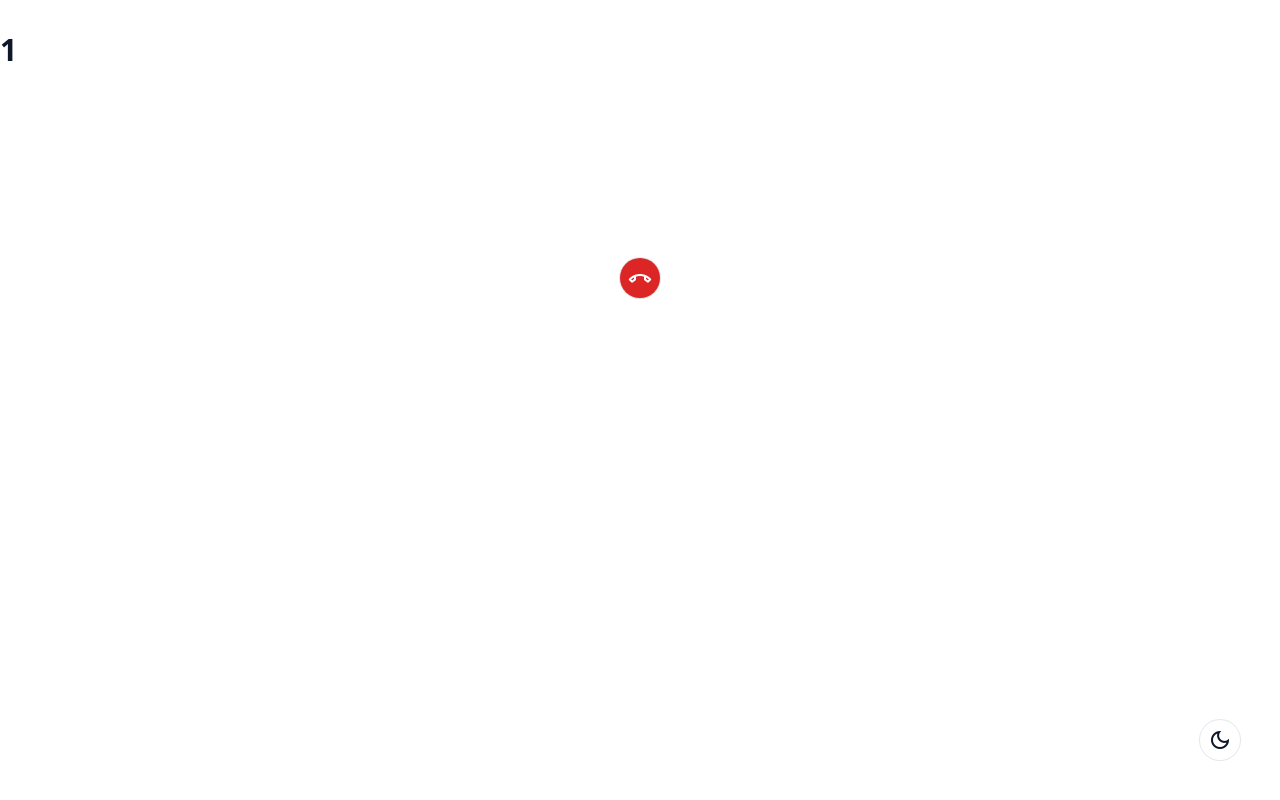
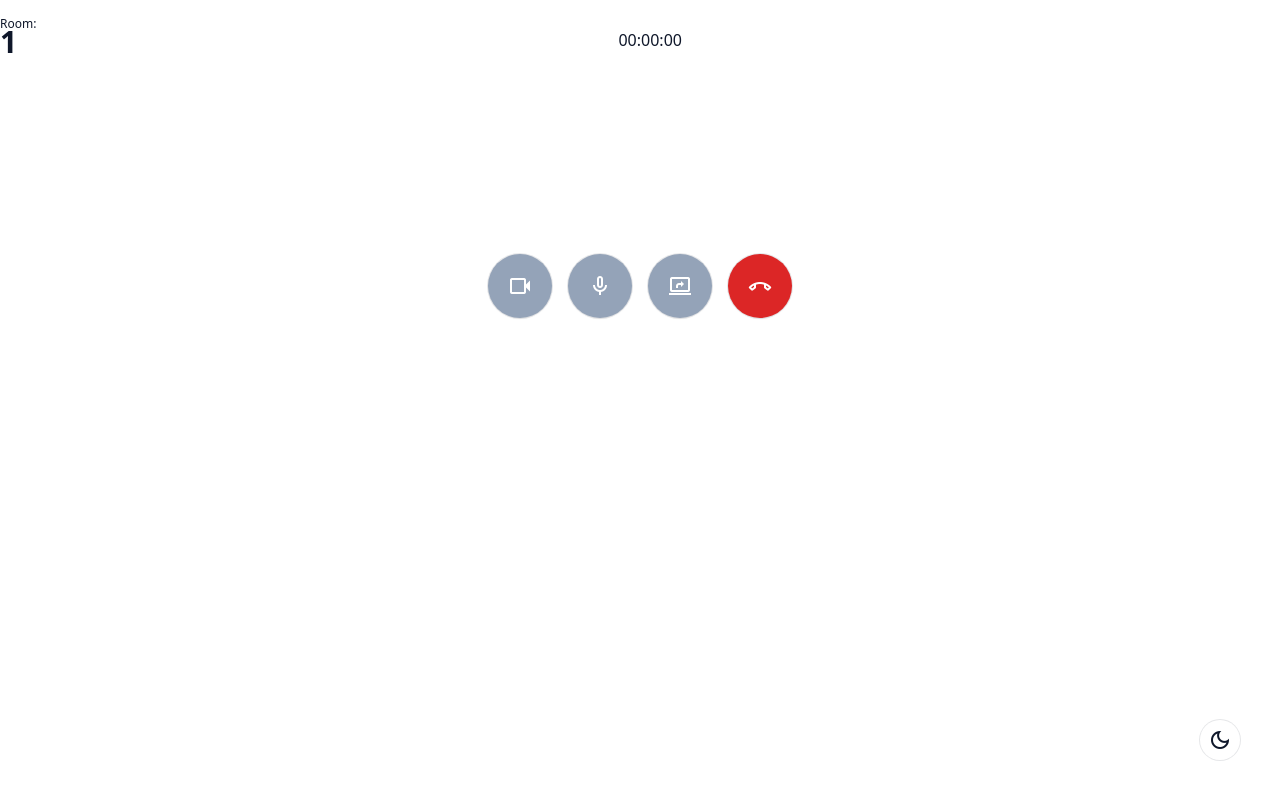
Before and after one commit to lsgrrd/wavetalk, a Vue app: page /1 in a window 1280 px wide. Built offline with nearby package versions, Linux system fonts and the light colour scheme; no server answers.

Commit message:
wavetalk

```diff
--- a/src/App.vue
+++ b/src/App.vue
@@ -1,18 +1,16 @@
 <template>
-  <div class="text-slate-900 dark:text-slate-400 bg-white dark:bg-slate-900 min-h-screen">
+  <div class="text-slate-900 dark:text-slate-400 bg-white dark:bg-slate-900 min-h-screen p-0 m-0">
     <RouterView />
     <ThemeSwitch></ThemeSwitch>
   </div>
 </template>
 
 <script setup>
-import { RouterLink, RouterView } from 'vue-router'
+import { RouterView } from 'vue-router'
 import ThemeSwitch from './components/ThemeSwitch.vue';
-const themeToggle = () => {
-  document.documentElement.classList.toggle('dark');
-}
+
 </script>
 
-<style scoped>
+<style>
 
 </style>
--- a/src/stores/webRTC.js
+++ b/src/stores/webRTC.js
@@ -1,4 +1,5 @@
 import { defineStore } from 'pinia'
+import router from '../router'
 import { initializeApp } from 'firebase/app';
 import {  getFirestore,
           collection,
@@ -19,7 +20,7 @@ const firebaseConfig = {
   projectId: "monoestereotv",
   storageBucket: "monoestereotv.appspot.com",
   messagingSenderId: "574702885108",
-  appId: "1:574702885108:web:2c2bfa659cd064000f26a1"
+  appId: "1:574702885108:web:2c2bfa659cd064000f26a1",
 };
 
 const app = initializeApp(firebaseConfig);
@@ -46,11 +47,19 @@ export const useWebRtcStore = defineStore('WebRtcStore', {
       roomId: null,
       host: null,
       guest: null,
+      isScreenSharing: false,
+      isMicMuted: false,
+      isVideoOff: false,
+      isGuestActive: false,
+      callTimer: null,
+      roomInfo: null,
     }
   },
 
   getters: {
-
+    callStarted: (state) => {
+      return state.roomInfo?.offer?.createdAt;
+    }
   },
 
   actions: {
@@ -68,7 +77,6 @@ export const useWebRtcStore = defineStore('WebRtcStore', {
     },
 
     async createRoom(id) {
-
       const roomRef = doc(collection(db, "rooms"), id);
 
       console.log("Create PeerConnection with configuration: ", configuration);
@@ -102,12 +110,13 @@ export const useWebRtcStore = defineStore('WebRtcStore', {
         offer: {
           type: offer.type,
           sdp: offer.sdp,
+          createdAt: Date.now(),
         },
       };
       await setDoc(roomRef, roomWithOffer);
       this.roomId = roomRef.id;
       console.log(`New room created with SDP offer. Room ID: ${roomRef.id}`);
-      document.querySelector("#currentRoom").innerText = `Current room is ${roomRef.id} - You are the caller!`;
+      document.querySelector("#currentRoom").innerText = `Host`;
       // Code for creating a room above
 
       this.peerConnection.addEventListener("track", (event) => {
@@ -121,6 +130,7 @@ export const useWebRtcStore = defineStore('WebRtcStore', {
       // Listening for remote session description below
       onSnapshot(roomRef, async (snapshot) => {
         const data = snapshot.data();
+        this.roomInfo = data;
         if (!this.peerConnection.currentRemoteDescription && data && data.answer) {
           console.log("Got remote description: ", data.answer);
           const rtcSessionDescription = new RTCSessionDescription(data.answer);
@@ -136,10 +146,16 @@ export const useWebRtcStore = defineStore('WebRtcStore', {
           if (change.type === "added") {
             let data = change.doc.data();
             console.log(`Got new remote ICE candidate: ${JSON.stringify(data)}`);
+            this.isGuestActive = true;
             await this.peerConnection.addIceCandidate(
               new RTCIceCandidate(data)
             );
           }
+
+          /* if (change.type === "removed") {
+            console.log("Remote ICE candidate removed:", change.doc.data());
+            this.isGuestActive = false;
+          } */
         });
       });
       // Listen for remote ICE candidates above
@@ -150,17 +166,16 @@ export const useWebRtcStore = defineStore('WebRtcStore', {
         addEventListener('click', async () => {
           this.roomId = document.querySelector('#room-id').value;
           console.log('Join room: ', this.roomId);
-            document.querySelector(
-                '#currentRoom').innerText = `Current room is ${this.roomId} - You are the callee!`;
           await this.joinRoomById(this.roomId);
         }, {once: true});
-
       },
 
       async joinRoomById(roomId) {
+        this.isGuestActive = true;
         const roomRef = doc(collection(db, "rooms"), roomId);
         const roomSnapshot = await getDoc(roomRef);
         console.log("Got room:", roomSnapshot.exists());
+        document.querySelector('#currentRoom').innerText = `Guest`;
 
       if (roomSnapshot.exists()) {
         console.log("Create PeerConnection with configuration: ", configuration);
@@ -270,6 +285,8 @@ export const useWebRtcStore = defineStore('WebRtcStore', {
           await deleteDoc(candidate.ref);
         });
         await deleteDoc(roomRef);
+
+        router.push({name: 'lobby'});
       }
 
     },
@@ -294,6 +311,52 @@ export const useWebRtcStore = defineStore('WebRtcStore', {
       });
     },
 
+    shareScreen() {
+      navigator.mediaDevices.getDisplayMedia({video: true})
+        .then(stream => {
+          const videoTrack = stream.getVideoTracks()[0];
+          videoTrack.onended = () => {
+            this.stopScreenShare();
+          };
+          const sender = this.peerConnection.getSenders().find(s => s.track.kind === videoTrack.kind);
+          sender.replaceTrack(videoTrack);
+          this.isScreenSharing = true;
 
+          videoTrack.addEventListener('ended', () => {
+            this.stopScreenShare();
+          });
+        })
+        .catch(err => {
+          console.log('Unable to get display media ' + err);
+        });
+    },
+
+    stopScreenShare() {
+      const videoTrack = this.localStream.getVideoTracks()[0];
+      const sender = this.peerConnection.getSenders().find(s => s.track.kind === videoTrack.kind);
+      sender.replaceTrack(videoTrack);
+      this.isScreenSharing = false;
+
+    },
+
+    muteMic() {
+      this.localStream.getAudioTracks()[0].enabled = false;
+      this.isMicMuted = true;
+    },
+
+    unMuteMic() {
+      this.localStream.getAudioTracks()[0].enabled = true;
+      this.isMicMuted = false;
+    },
+
+    videoOff() {
+      this.localStream.getVideoTracks()[0].enabled = false;
+      this.isVideoOff = true;
+    },
+
+    videoOn() {
+      this.localStream.getVideoTracks()[0].enabled = true;
+      this.isVideoOff = false;
+    }
   }
 })
--- a/src/views/Room.vue
+++ b/src/views/Room.vue
@@ -1,30 +1,75 @@
 <template>
-  <main class="text-slate-900 dark:text-slate-400 bg-white dark:bg-slate-900 min-h-screen">
-    <div class="container mx-auto pt-8">
+  <main>
+    <div class="container mx-auto pt-4 pb-8">
+      <div class="flex items-center justify-between">
+        <div class="mb-3">
+          <div class="text-xs p-0 mb-0">
+            Room:
+          </div>
+          <div class="text-[30px] leading-5 font-bold">
+            {{ route.params.id }}
+          </div>
+        </div>
 
-      <div class="flex items-center justify-between">
-        <router-link to="/">
-          <h1 class="text-3xl font-bold">
-            {{ route.params.id }}
-          </h1>
-        </router-link>
+        <div>
+          {{ timer }}
+        </div>
+
+        <div>
+          <div id="currentRoom" class="rounded-full px-2 bg-slate-400 text-white font-bold dark:bg-slate-600"></div>
+        </div>
       </div>
 
-      <div>
-        <div id="currentRoom"></div>
-      </div>
-
-      <div id="videos" class="flex gap-20 mt-5 justify-center">
-          <video id="localVideo" class="rounded-[40px]" muted autoplay playsinline></video>
-          <video id="remoteVideo" class="rounded-[40px]" autoplay playsinline></video>
+      <div id="videos" class="flex gap-10 mt-5 justify-center flex-wrap">
+        <video v-show="webRTCStore.isGuestActive" id="remoteVideo" class="video-stream rounded-[40px]" autoplay playsinline></video>
+        <video id="localVideo" class="video-stream rounded-[40px]" muted autoplay playsinline></video>
       </div>
 
       <div class="my-5 flex gap-4 justify-center">
-          <router-link to="/" id="hangupBtn" class="flex p-2 aspect-square items-center justify-center rounded-full bg-red-600 dark:bg-red-600 text-sm leading-6 text-white ring-1 ring-slate-900/10 shadow-sm dark:hover:bg-red-700">
+        <div v-if="!webRTCStore.isVideoOff" @click="webRTCStore.videoOff()" id="hangupBtn" class="flex p-5 aspect-square items-center justify-center rounded-full bg-slate-400 dark:bg-slate-600 text-sm leading-6 text-white ring-1 ring-slate-900/10 shadow-sm dark:hover:bg-slate-700">
+            <span class="material-symbols-outlined">
+              videocam
+            </span>
+          </div>
+
+          <div v-else @click="webRTCStore.videoOn()" id="hangupBtn" class="flex p-5 aspect-square items-center justify-center rounded-full bg-slate-400 dark:bg-slate-600 text-sm leading-6 text-white ring-1 ring-slate-900/10 shadow-sm dark:hover:bg-slate-700">
+            <span class="material-symbols-outlined">
+              videocam_off
+            </span>
+          </div>
+
+          <div v-if="!webRTCStore.isMicMuted" @click="webRTCStore.muteMic()" id="hangupBtn" class="flex p-5 aspect-square items-center justify-center rounded-full bg-slate-400 dark:bg-slate-600 text-sm leading-6 text-white ring-1 ring-slate-900/10 shadow-sm dark:hover:bg-slate-700">
+            <span class="material-symbols-outlined">
+              mic
+            </span>
+          </div>
+
+          <div v-else @click="webRTCStore.unMuteMic()" id="hangupBtn" class="flex p-5 aspect-square items-center justify-center rounded-full bg-slate-400 dark:bg-slate-600 text-sm leading-6 text-white ring-1 ring-slate-900/10 shadow-sm dark:hover:bg-slate-700">
+            <span class="material-symbols-outlined">
+              mic_off
+            </span>
+          </div>
+
+          <div v-if="!webRTCStore.isScreenSharing" @click="webRTCStore.shareScreen()" id="hangupBtn" class="flex p-5 aspect-square items-center justify-center rounded-full bg-slate-400 dark:bg-slate-600 text-sm leading-6 text-white ring-1 ring-slate-900/10 shadow-sm dark:hover:bg-slate-700">
+            <span class="material-symbols-outlined">
+              screen_share
+            </span>
+          </div>
+          <div v-else @click="webRTCStore.stopScreenShare()" id="hangupBtn" class="flex p-5 aspect-square items-center justify-center rounded-full bg-slate-400 dark:bg-slate-600 text-sm leading-6 text-white ring-1 ring-slate-900/10 shadow-sm dark:hover:bg-slate-700">
+            <span class="material-symbols-outlined">
+              stop_screen_share
+            </span>
+          </div>
+
+          <div
+            id="hangupBtn"
+            class="flex p-5 aspect-square items-center justify-center rounded-full bg-red-600 dark:bg-red-600 text-sm leading-6 text-white ring-1 ring-slate-900/10 shadow-sm dark:hover:bg-red-700"
+            @click="webRTCStore.hangUp(id)"
+          >
             <span class="material-symbols-outlined">
               call_end
             </span>
-          </router-link>
+          </div>
       </div>
     </div>
   </main>
@@ -32,7 +77,7 @@
 
 <script setup>
 import { useWebRtcStore } from '../stores/webRTC';
-import { ref, onMounted, onBeforeUnmount, watch } from 'vue';
+import { ref, onMounted, onUnmounted, onBeforeUnmount, watch } from 'vue';
 import { useRoute } from 'vue-router';
 
 const route = useRoute();
@@ -40,18 +85,38 @@ const webRTCStore = useWebRtcStore();
 
 const id = ref(route.params.id)
 
-const showVideo = ref(false)
+const timer = ref('00:00:00')
 
-watch(() => webRTCStore.remoteStream, (newVal) => {
-  if (newVal) {
-    showVideo.value = true
-    debugger
-  }
+watch(() => webRTCStore.callStarted, (newVal) => {
 })
+
+const startTimer = () => {
+  let seconds = 0
+  let minutes = 0
+  let hours = 0
+
+  setInterval(() => {
+    seconds++
+
+    if (seconds === 60) {
+      seconds = 0
+      minutes++
+    }
+
+    if (minutes === 60) {
+      minutes = 0
+      hours++
+    }
+
+    timer.value = `${hours}:${minutes}:${seconds}`
+
+  }, 1000)
+}
 
 onMounted(async () => {
   await webRTCStore.openUserMedia()
   webRTCStore.handleRoomConnection(route.params.id)
+  startTimer()
 })
 
 onBeforeUnmount(() => {
@@ -63,11 +128,20 @@ onBeforeUnmount(() => {
   document.querySelector("#localVideo").srcObject = null;
   document.querySelector("#remoteVideo").srcObject = null;
   document.querySelector("#currentRoom").innerText = "";
+})
+
+onUnmounted(() => {
   webRTCStore.hangUp(id.value)
 })
 
 </script>
 
 <style lang="scss" scoped>
+#videos {
+  max-width: 100vw;
+}
 
+.video-stream {
+  max-width: 100%;
+}
 </style>
```
Also changed, not shown: src/views/Lobby.vue (+20 -7 lines). Lines whose indentation alone changed are shown as unchanged.
